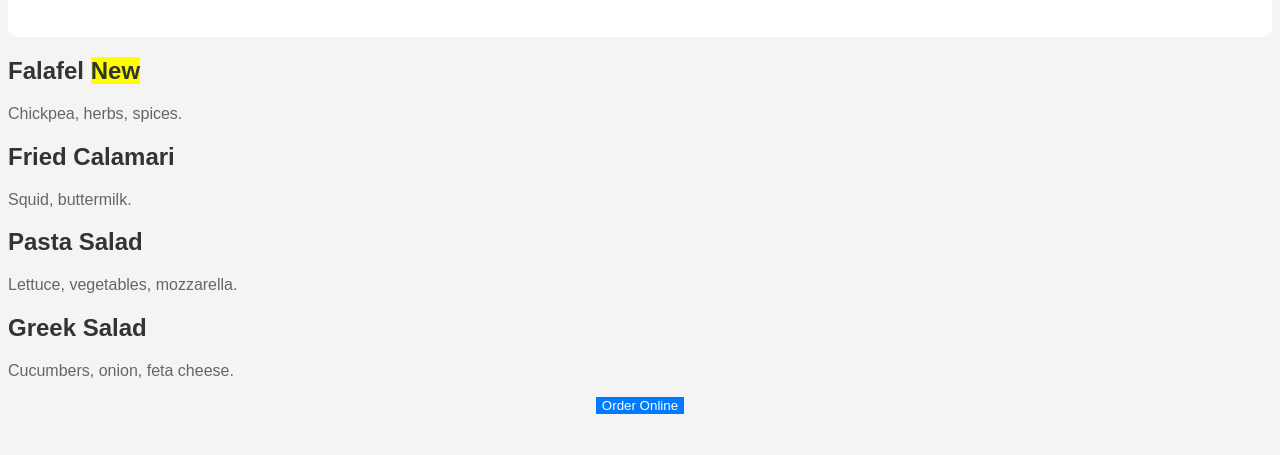
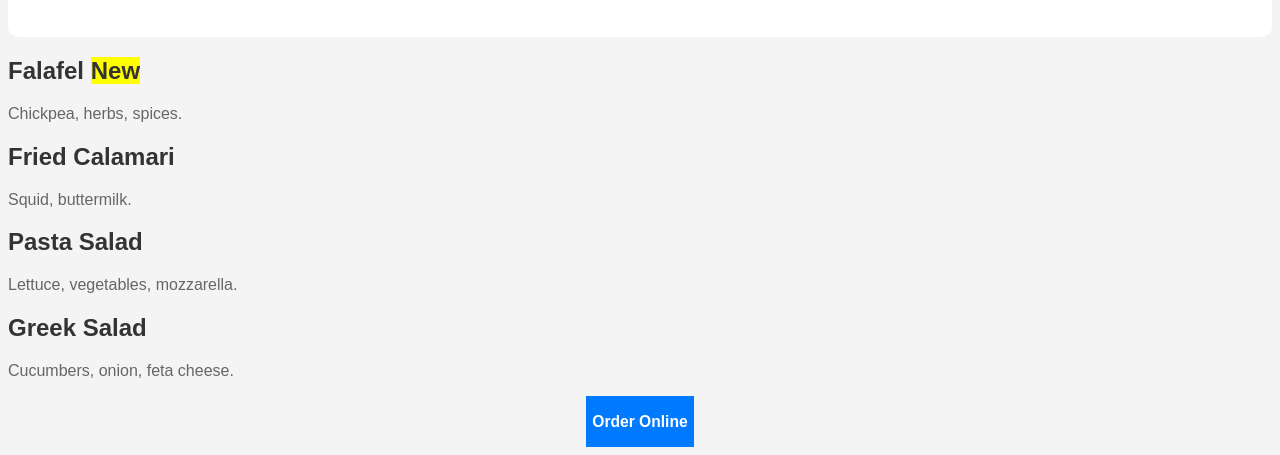
Before and after one commit to MohammadAmannn/My-Little-Lemon, a plain HTML site: page index.html in a window 1280 px wide. Shown: the part 380-835 px from the top of the page. Before the commit the page ends 802 px from the top, so only its background shows below. Drawn offline with Linux system fonts and the light colour scheme; a script that the page names is missing.

Commit message:
index.html

```diff
--- a/index.html
+++ b/index.html
@@ -41,7 +41,7 @@
                 <div class="row">
                     <div class="col-12 ">
                         <div class="text-center">
-                        <button type="button" class="btn btn-primary">Order Online</button>
+                        <button type="button" class="btn btn-primary"> <h3>Order Online</h3> </button>
                         </div>
 
                     </div>
```
